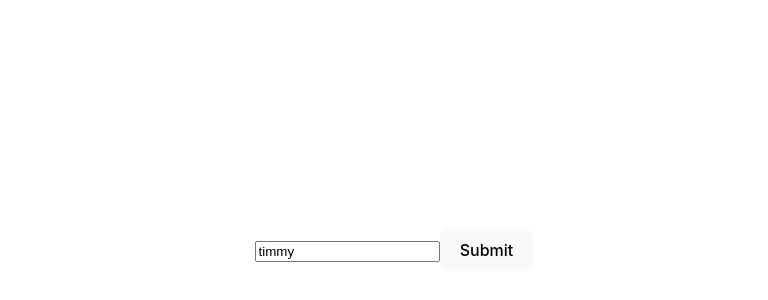
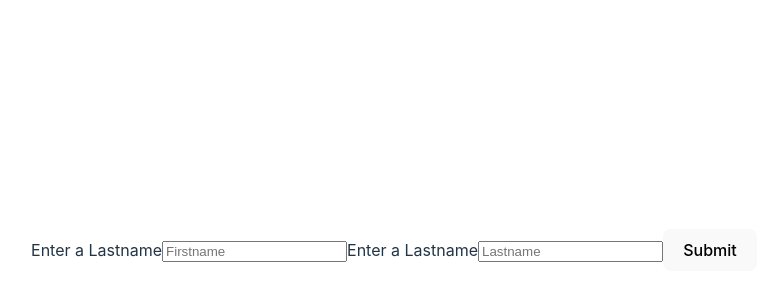
Before and after one commit to Priyanshubelwal17/Forms, a React (Vite) app: page / in a window 1280 px wide. Shown: the part 150-450 px from the top of the page, without its empty margins (246-1014 px from the left). Built offline with nearby package versions, Linux system fonts and the light colour scheme.

Commit message:
Add controlled form with first & last name

```diff
--- a/src/App.jsx
+++ b/src/App.jsx
@@ -3,13 +3,15 @@ import reactLogo from './assets/react.svg'
 import viteLogo from '/vite.svg'
 import './App.css'
 import UsernameForm from "./UsernameForm"
+import SignupForm from './SignUpForm'
 
 function App() {
   const [count, setCount] = useState(0)
 
   return (
     <>
-      <UsernameForm />
+      {/* <UsernameForm /> */}
+      <SignupForm />
     </>
   )
 }
--- /dev/null
+++ b/src/SignUpForm.jsx
@@ -0,0 +1,40 @@
+import { useState } from "react";
+
+function SignupForm() {
+    const [firstname, setFirstname] = useState("")
+    const [lastname, setLastname] = useState("")
+
+    const updateFirstname = (evt) => {
+        console.log("Change Event!!")
+        setFirstname(evt.target.value)
+    }
+    const updateLastname = (evt) => {
+        console.log("Change Event!!")
+        setLastname(evt.target.value)
+    }
+    const handleSubmit = () => {
+        console.log(firstname, lastname)
+    }
+
+    return (
+        <div>
+            <label htmlFor="firstname">Enter a Lastname</label>
+            <input
+                onChange={updateFirstname}
+                type="text"
+                placeholder="Firstname"
+                value={firstname}
+                id="firstname" />
+            <label htmlFor="lastname">Enter a Lastname</label>
+            <input
+                onChange={updateLastname}
+                type="text"
+                placeholder="Lastname"
+                value={lastname}
+                id="lastname" />
+            <button onClick={handleSubmit} >Submit</button>
+        </div>
+    )
+}
+
+export default SignupForm;
--- a/src/UsernameForm.jsx
+++ b/src/UsernameForm.jsx
@@ -8,6 +8,7 @@ function UsernameForm() {
     }
     return (
         <div>
+            <label htmlFor="">Enter a username</label>
             <input
                 onChange={updateusername}
                 type="text"
```
